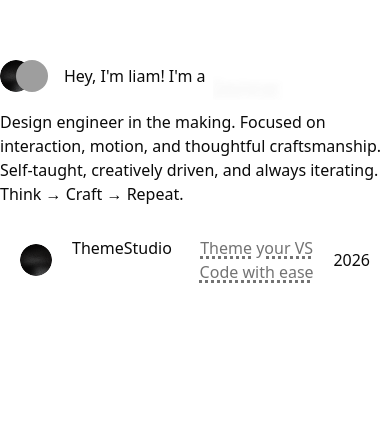
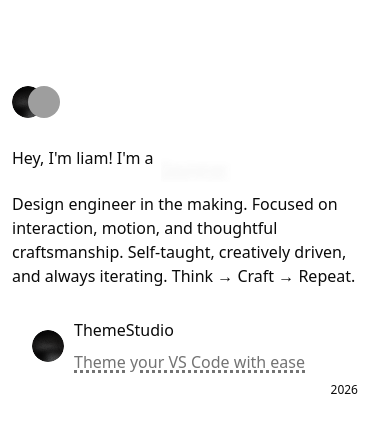
Before and after one commit to simplyyliam/my-portfolio, a React (Vite) app: page / in a window 390 px wide. Shown: the part 170-602 px from the top of the page. Built offline with nearby package versions, Linux system fonts and the light colour scheme; grey boxes are pictures that could not be loaded.

Commit message:
✨ feat(Responsive): add responsive design to all files

```diff
--- a/src/ui/components/home/header.tsx
+++ b/src/ui/components/home/header.tsx
@@ -4,9 +4,9 @@ import { RotatingText } from "./rotating-text";
 
 export const Header = () => {
   return (
-    <div className="flex items-center gap-4">
+    <div className="flex gap-4 sm:flex-row flex-col sm:items-center items-start">
       <Profiles />
-      <div className="flex items-center justify-center gap-1.75">
+      <div className="flex items-center justify-center gap-1.75 flex-wrap">
         <h1>Hey, I&apos;m liam! I&apos;m a</h1>
         <RotatingText/>
       </div>
--- a/src/ui/components/home/profiles.tsx
+++ b/src/ui/components/home/profiles.tsx
@@ -1,7 +1,7 @@
 import { Avatar, AvatarFallback, AvatarImage } from "@/components/ui/avatar";
 import { motion } from "motion/react";
 
-export function Profiles ()  {
+export function Profiles() {
   const swap = {
     initial: (dir: number) => ({
       x: 0,
@@ -15,13 +15,13 @@ export function Profiles ()  {
 
   return (
     <motion.div
-      className="flex -space-x-4"
+      className="flex -space-x-4 sm:-space-x-4"
       // Variant labels
       initial="initial"
       whileHover="hover"
     >
       <motion.div
-      // Variant Controller
+        // Variant Controller
         variants={swap}
         // Custom injects values into variant methods (dir: number)
         custom={1}
@@ -44,4 +44,4 @@ export function Profiles ()  {
       </motion.div>
     </motion.div>
   );
-};
+}
--- a/src/ui/components/home/rotating-text.tsx
+++ b/src/ui/components/home/rotating-text.tsx
@@ -1,11 +1,10 @@
 import { useTextLoop } from "@/hooks";
 import { AnimatePresence, motion } from "motion/react";
 export function RotatingText() {
-
-  const interest = useTextLoop(['Developer', 'Designer'])
+  const interest = useTextLoop(["Developer", "Designer"]);
 
   return (
-    <div className="flex items-center w-40 h-12 overflow-hidden">
+    <div className="flex items-center w-40 h-12 overflow-hidden sm:w-40">
       <AnimatePresence mode="wait">
         <motion.span
           key={interest}
--- a/src/ui/components/work/builds.tsx
+++ b/src/ui/components/work/builds.tsx
@@ -1,10 +1,9 @@
 import { Project } from "./project";
 
-
 export function Builds() {
-    return (
-        <div className="flex w-full h-full p-2">
-            <Project/>
-        </div>
-    )
+  return (
+    <div className="flex w-full h-full p-2 sm:p-2">
+      <Project />
+    </div>
+  );
 }
--- a/src/ui/components/work/project.tsx
+++ b/src/ui/components/work/project.tsx
@@ -9,15 +9,18 @@ export function Project() {
       initial="rest"
       whileHover="hover"
       animate="rest"
-      className="flex items-center justify-between p-3 w-full h-fit"
+      className="flex items-center justify-between p-3 w-full h-fit sm:flex-row flex-col sm:gap-0 gap-2 text-left"
     >
-      <div className="flex items-center gap-2.5">
+      <div className="flex items-center gap-2.5 w-full">
+
         <Avatar>
           <AvatarImage src="/favcon.png" />
           <AvatarFallback>T.S</AvatarFallback>
         </Avatar>
-        {/* Arrow */}
+
+        {/* Arrow — desktop only */}
         <motion.div
+          className="hidden sm:block"
           variants={{
             rest: {
               visibility: "hidden",
@@ -49,13 +52,15 @@ export function Project() {
             rest: { x: 0 },
             hover: { x: 4 },
           }}
-          className="flex gap-2"
+          className="flex gap-2 flex-wrap"
         >
           <span>ThemeStudio</span>
           <span className="dotted">Theme your VS Code with ease</span>
         </motion.span>
       </div>
-      <span>2026</span>
+
+      {/* Year */}
+      <span className="sm:block self-end text-xs sm:text-sm">2026</span>
     </motion.button>
   );
 }
--- a/src/ui/components/wrapper.tsx
+++ b/src/ui/components/wrapper.tsx
@@ -1,12 +1,16 @@
 import type { HtmlHTMLAttributes } from "react";
 
 export const Wrapper: React.FC<HtmlHTMLAttributes<HTMLDivElement>> = ({
-    children,
-    className,
-    ...props
+  children,
+  className,
+  ...props
 }) => {
   return (
-    <div className={`flex w-175 h-full items-center ${className}`} {...props}>
+    <div
+      className={`flex h-full items-center
+      sm:w-175 w-full px-3 sm:px-0 ${className}`}
+      {...props}
+    >
       {children}
     </div>
   );
--- a/src/views/home/home.tsx
+++ b/src/views/home/home.tsx
@@ -4,12 +4,13 @@ import { Builds, Header, Wrapper } from "../../ui";
 export default function Home() {
   return (
     <Wrapper>
-       <div className="flex flex-col h-100 w-full  gap-2.5">
+      <div className="flex flex-col w-full gap-2.5 sm:h-100 h-auto">
         <Header/>
-        <p>Design engineer in the making. Focused on interaction, motion, and thoughtful craftsmanship. Self-taught, creatively driven, and always iterating. Think → Craft → Repeat.</p>
-
+        <p>
+          Design engineer in the making. Focused on interaction, motion, and thoughtful craftsmanship. Self-taught, creatively driven, and always iterating. Think → Craft → Repeat.
+        </p>
         <Builds/>
-       </div>
+      </div>
     </Wrapper>
   );
 }
```
